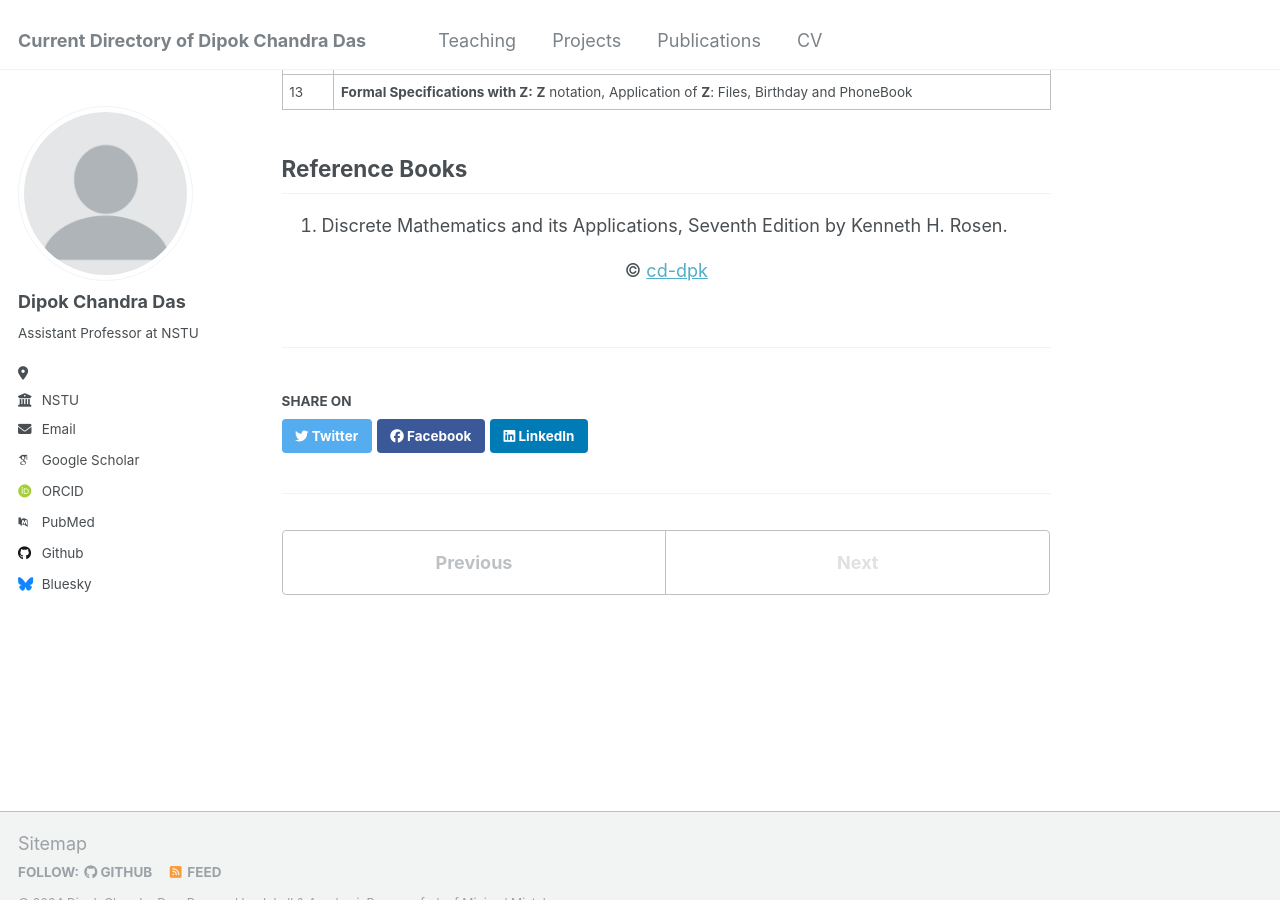
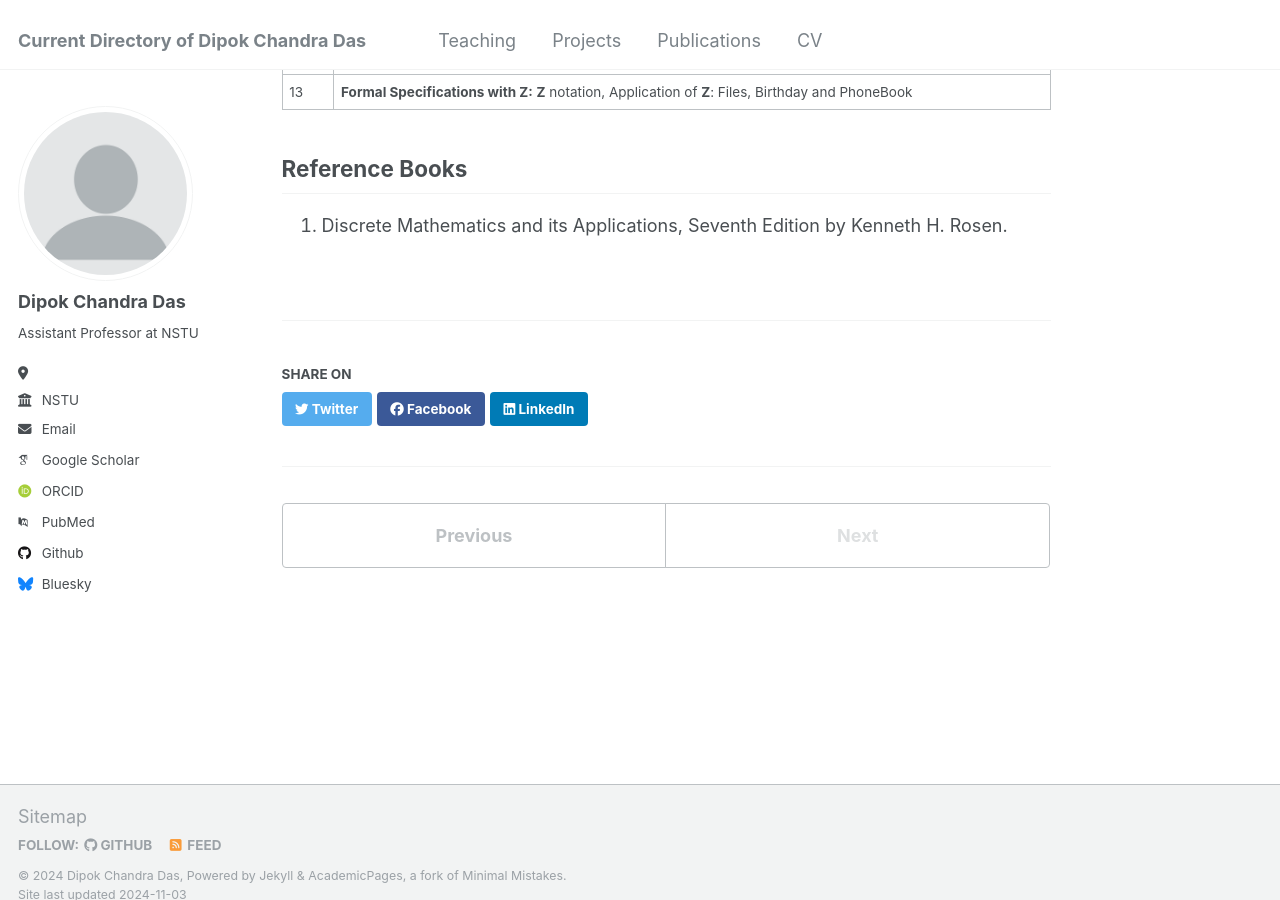
Before and after one commit to cd-dpk/cd-dpk.github.io, a Jekyll site: the page built from _teaching/2022-cse1103.md, in a window 1280 px wide and 900 px high, scrolled down 953 px. Built offline with Jekyll 4.4.1, drawn with Linux system fonts in a browser that asks for light colours; some web fonts are replaced.

Commit message:
Update 2022-cse1103.md

```diff
--- a/_teaching/2022-cse1103.md
+++ b/_teaching/2022-cse1103.md
@@ -160,4 +160,3 @@ Applications of Trees</td>
 Reference Books
 ---------------
 1. Discrete Mathematics and its Applications, Seventh Edition by Kenneth H. Rosen.
-<div align="center"> &copy; <a href="https://github.com/cd-dpk">cd-dpk</a></div>
```
